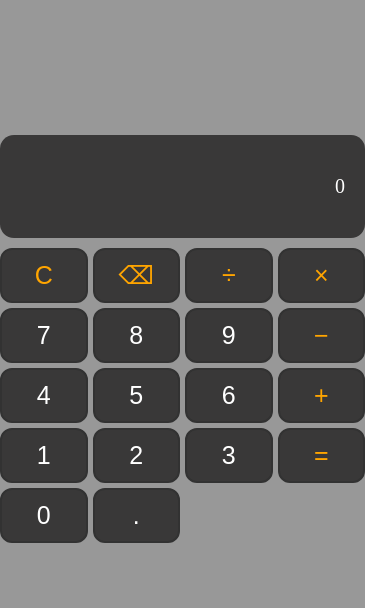
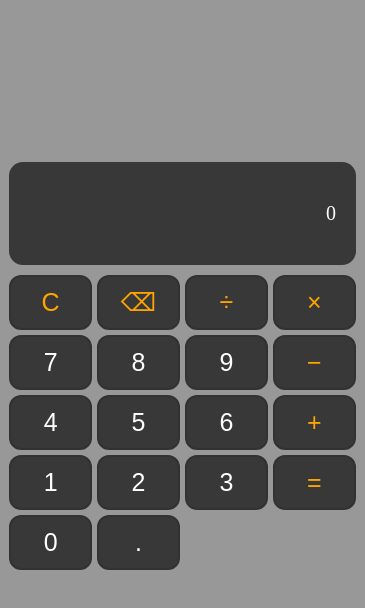
Before and after one commit to thereak3978/Calculator, an Electron app: page renderer/index.html in a window 365 px wide. Drawn offline with Linux system fonts and the light colour scheme.

Commit message:
size fixed

```diff
--- a/renderer/styles.css
+++ b/renderer/styles.css
@@ -1,14 +1,15 @@
 body {
     background-color: #989898;
-    height: 100vh;
+    height: 103vh;
     margin: 0;
 
     display: flex;
     justify-content: center;
     align-items: center;
+    overflow: hidden;
 }
 .calculadora{
-    width: min(100%, 365px);
+    width: min(95%, 365px);
     max-height: 100vh;
     aspect-ratio: 7 / 11;
 
```
